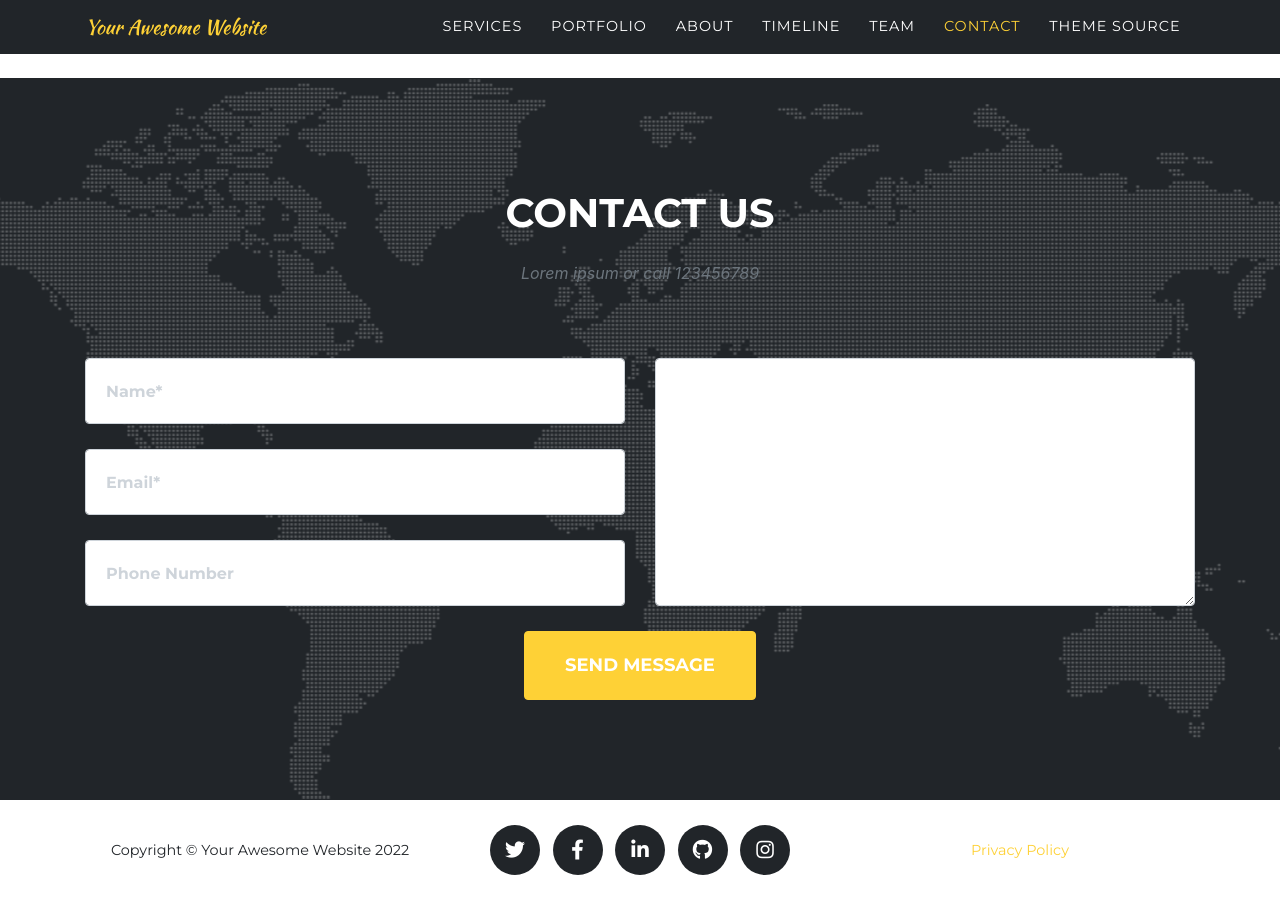
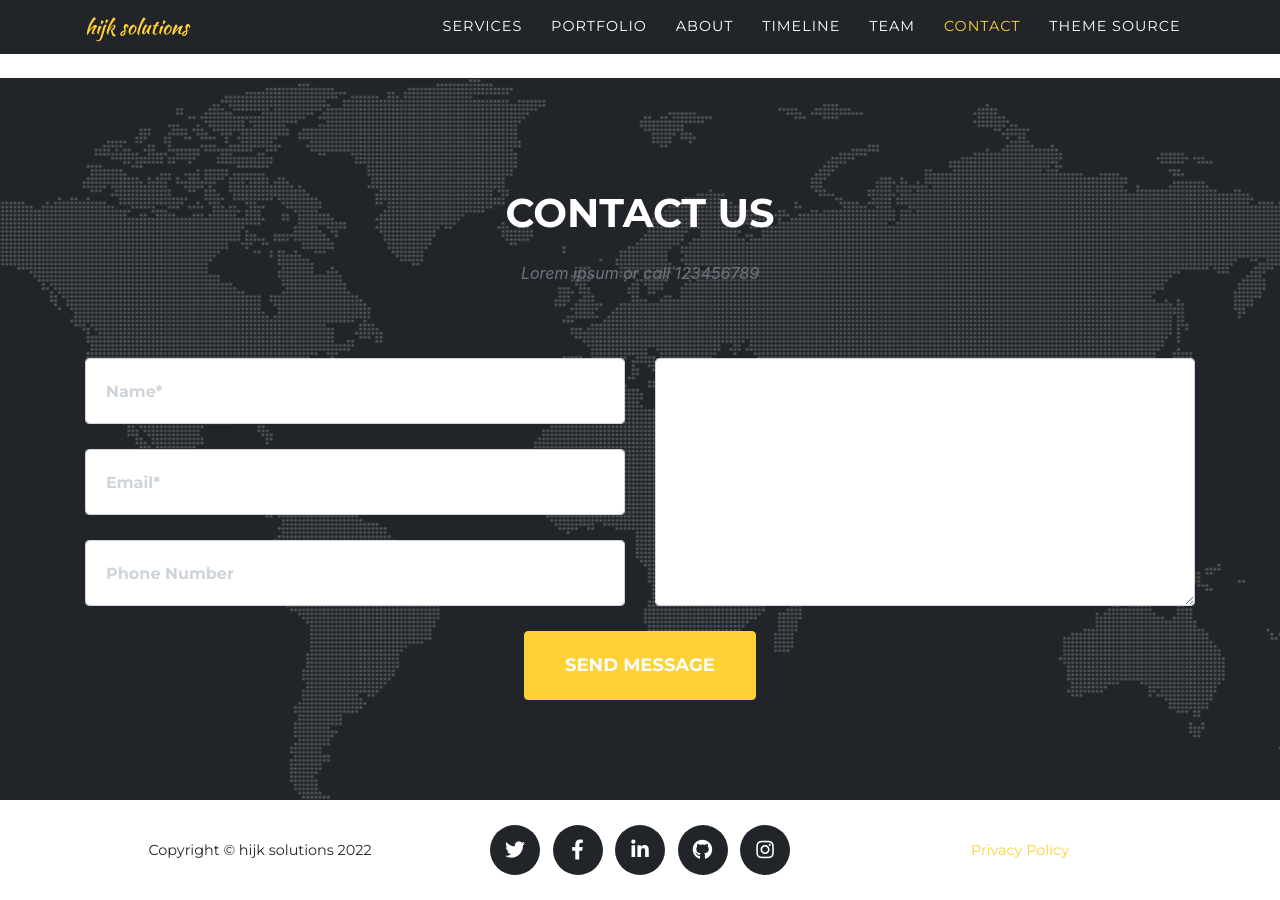
Before and after one commit to aitchijk/aitchijk.github.io, a Jekyll site: the page built from index.md, in a window 1280 px wide and 900 px high, scrolled down 5690 px. Built offline with Jekyll 4.4.1, drawn with Linux system fonts in a browser that asks for light colours; some web fonts are replaced.

Commit message:
Add config

```diff
--- a/_config.yml
+++ b/_config.yml
@@ -16,10 +16,10 @@
 url    : "" # the base hostname & protocol for your site, e.g. http://example.com
 baseurl: "" # the subpath of your site, e.g. /blog
 
-title      : Your Awesome Website
+title      : hijk solutions
 email      : your-email@example.com #this is also the email contact forms will go to
-description: "Site description"
-author     : Your Name
+description: "HIJK Solutions is a marketing agency that is committed to helping small businesses grow."
+author     : Harith Khairul
 # logo:     #optional, defaults to site title
   # path: assets\img\clients\creative-market.jpg
   # height: 60 #height in px, defaults to 52px
```
